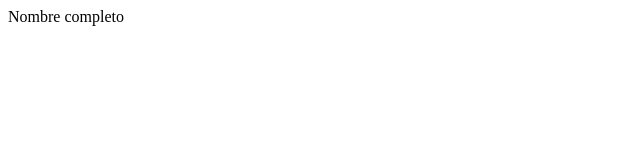
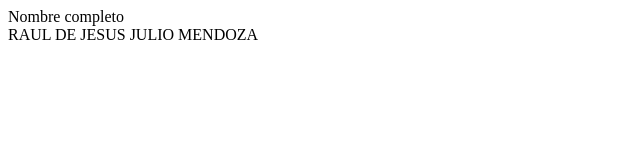
Before and after one commit to rauljm05/PORTAFOLIO-REPASO, a plain HTML site: page index.html in a window 1280 px wide. Shown: the whole page, without its empty margins (0-640 px from the left). Drawn offline with Linux system fonts and the light colour scheme.

Commit message:
segundo commit

```diff
--- a/index.html
+++ b/index.html
@@ -7,6 +7,7 @@
 </head>
 <body>
    <div>Nombre completo</div>
+   <div>RAUL DE JESUS JULIO MENDOZA</div>
 
 
 </body>
```
